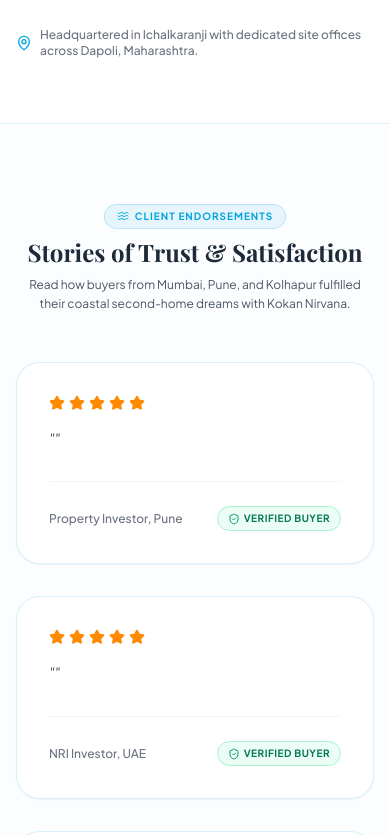
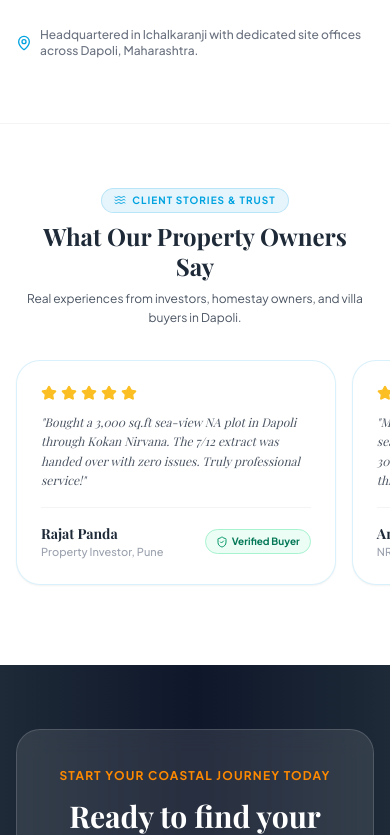
Before and after one commit to neuronexuspvtltd/kokan-nirvana-, a React (Vite) app: page /about in a window 390 px wide. Shown: the part 1149-1984 px from the top of the page. Built offline with nearby package versions, Linux system fonts and the light colour scheme; a web font is replaced by a local one.

Commit message:
Add horizontal side-by-side swipeable mobile cards for WhyUs, Services, Testimonials, and Blog sections

```diff
--- a/src/components/BlogSection.jsx
+++ b/src/components/BlogSection.jsx
@@ -13,7 +13,7 @@ export default function BlogSection({ hideHeader = false }) {
   }, []);
 
   return (
-    <section id="blog" className={`${hideHeader ? 'pt-6 sm:pt-12 pb-16 sm:pb-24' : 'py-16 sm:py-20 lg:py-28'} bg-white relative`}>
+    <section id="blog" className={`${hideHeader ? 'pt-6 sm:pt-12 pb-16 sm:pb-24' : 'py-16 sm:py-20 lg:py-28'} bg-white relative overflow-hidden`}>
       <div className="max-w-7xl mx-auto px-4 sm:px-6 lg:px-8">
 
         {!hideHeader && (
@@ -24,13 +24,15 @@ export default function BlogSection({ hideHeader = false }) {
           />
         )}
 
-        <div className={`grid grid-cols-1 md:grid-cols-2 lg:grid-cols-3 gap-6 sm:gap-8 ${hideHeader ? 'mt-2 sm:mt-6' : 'mt-10 sm:mt-12'}`}>
+        {/* On Mobile: Horizontal Swipeable Carousel | On Desktop: Standard Grid */}
+        <div className={`flex md:grid grid-cols-1 md:grid-cols-2 lg:grid-cols-3 gap-4 sm:gap-6 lg:gap-8 overflow-x-auto md:overflow-visible snap-x snap-mandatory scrollbar-none -mx-4 px-4 sm:mx-0 sm:px-0 pb-4 md:pb-0 ${hideHeader ? 'mt-2 sm:mt-6' : 'mt-8 sm:mt-12'}`}>
           {blogPosts.map((post) => (
-            <BlogCard
-              key={post.id}
-              post={post}
-              onReadMore={(p) => setSelectedPost(p)}
-            />
+            <div key={post.id} className="w-[82vw] max-w-[320px] md:w-auto flex-shrink-0 snap-center h-full">
+              <BlogCard
+                post={post}
+                onReadMore={(p) => setSelectedPost(p)}
+              />
+            </div>
           ))}
         </div>
       </div>
--- a/src/components/ServicesSection.jsx
+++ b/src/components/ServicesSection.jsx
@@ -11,7 +11,7 @@ export default function ServicesSection({ onSelectService, hideHeader = false })
   }, []);
 
   return (
-    <section id="services" className={`${hideHeader ? 'pt-6 sm:pt-12 pb-16 sm:pb-24' : 'py-16 sm:py-20 lg:py-28'} bg-sand-50 relative`}>
+    <section id="services" className={`${hideHeader ? 'pt-6 sm:pt-12 pb-16 sm:pb-24' : 'py-16 sm:py-20 lg:py-28'} bg-sand-50 relative overflow-hidden`}>
       <div className="max-w-7xl mx-auto px-4 sm:px-6 lg:px-8">
 
         {!hideHeader && (
@@ -22,13 +22,15 @@ export default function ServicesSection({ onSelectService, hideHeader = false })
           />
         )}
 
-        <div className={`grid grid-cols-1 md:grid-cols-2 lg:grid-cols-3 gap-6 sm:gap-8 ${hideHeader ? 'mt-2 sm:mt-6' : 'mt-10 sm:mt-12'}`}>
+        {/* On Mobile: Horizontal Swipeable Carousel | On Desktop: Standard Grid */}
+        <div className={`flex md:grid grid-cols-1 md:grid-cols-2 lg:grid-cols-3 gap-4 sm:gap-6 lg:gap-8 overflow-x-auto md:overflow-visible snap-x snap-mandatory scrollbar-none -mx-4 px-4 sm:mx-0 sm:px-0 pb-4 md:pb-0 ${hideHeader ? 'mt-2 sm:mt-6' : 'mt-8 sm:mt-12'}`}>
           {services.map((service) => (
-            <ServiceCard
-              key={service.id}
-              service={service}
-              onSelect={onSelectService}
-            />
+            <div key={service.id} className="w-[82vw] max-w-[320px] md:w-auto flex-shrink-0 snap-center h-full">
+              <ServiceCard
+                service={service}
+                onSelect={onSelectService}
+              />
+            </div>
           ))}
         </div>
       </div>
--- a/src/components/TestimonialsSection.jsx
+++ b/src/components/TestimonialsSection.jsx
@@ -5,42 +5,42 @@ import { Star, ShieldCheck } from 'lucide-react';
 
 export default function TestimonialsSection() {
   return (
-    <section className="py-20 lg:py-28 bg-brand-cyan-tint/30 relative border-t border-brand-cyan/10">
+    <section className="py-16 sm:py-20 lg:py-28 bg-sand-50 relative overflow-hidden border-t border-gray-100">
       <div className="max-w-7xl mx-auto px-4 sm:px-6 lg:px-8">
         <SectionHeading
-          tag="Client Endorsements"
-          title="Stories of Trust & Satisfaction"
-          subtitle="Read how buyers from Mumbai, Pune, and Kolhapur fulfilled their coastal second-home dreams with Kokan Nirvana."
+          tag="Client Stories & Trust"
+          title="What Our Property Owners Say"
+          subtitle="Real experiences from investors, homestay owners, and villa buyers in Dapoli."
         />
 
-        <div className="grid grid-cols-1 md:grid-cols-3 gap-8 mt-12">
-          {TESTIMONIALS_DATA.map((item, index) => (
-            <div
-              key={index}
-              className="p-8 rounded-3xl bg-white border border-brand-cyan/15 shadow-sm hover:shadow-brand-lg hover:border-brand-cyan/40 transition-all duration-300 flex flex-col justify-between"
-            >
-              <div className="space-y-4">
-                <div className="flex items-center gap-1 text-brand-orange">
-                  {[...Array(item.rating)].map((_, i) => (
+        {/* On Mobile: Horizontal Swipeable Carousel | On Desktop: Standard Grid */}
+        <div className="mt-8 sm:mt-12 flex md:grid grid-cols-1 md:grid-cols-3 gap-4 sm:gap-6 lg:gap-8 overflow-x-auto md:overflow-visible snap-x snap-mandatory scrollbar-none -mx-4 px-4 sm:mx-0 sm:px-0 pb-4 md:pb-0">
+          {TESTIMONIALS_DATA.map((t) => (
+            <div key={t.id} className="w-[82vw] max-w-[320px] md:w-auto flex-shrink-0 snap-center h-full">
+              <div className="bg-white p-6 sm:p-8 rounded-3xl border border-brand-cyan/15 shadow-sm space-y-4 flex flex-col justify-between h-full">
+                <div className="space-y-3">
+                  <div className="flex items-center gap-1 text-amber-400">
+                    {[...Array(t.rating)].map((_, i) => (
                       <Star key={i} className="w-4 h-4 fill-current" />
                     ))}
                   </div>
 
-                <p className="text-gray-700 text-sm sm:text-base italic leading-relaxed font-sans">
-                  "{item.quote}"
+                  <p className="text-xs sm:text-sm text-gray-600 italic leading-relaxed font-serif">
+                    "{t.text}"
                   </p>
                 </div>
 
-              <div className="mt-8 pt-6 border-t border-gray-100 flex items-center justify-between">
+                <div className="pt-4 border-t border-gray-100 flex items-center justify-between">
                   <div>
-                  <h4 className="font-serif font-bold text-brand-slate text-base">{item.author}</h4>
-                  <p className="text-xs text-gray-500 font-medium">{item.role}</p>
+                    <h4 className="font-serif font-bold text-sm text-brand-slate">{t.name}</h4>
+                    <span className="text-[11px] text-gray-400 font-medium block">{t.role}</span>
                   </div>
 
-                <span className="inline-flex items-center gap-1 text-[10px] font-bold uppercase tracking-wider text-emerald-700 bg-emerald-50 px-2.5 py-1 rounded-full border border-emerald-200">
+                  <span className="text-[10px] font-bold text-emerald-700 bg-emerald-50 px-2.5 py-1 rounded-full border border-emerald-200 flex items-center gap-1">
                     <ShieldCheck className="w-3 h-3 text-emerald-600" />
-                  Verified Buyer
+                    <span>Verified Buyer</span>
                   </span>
+                </div>
               </div>
             </div>
           ))}
--- a/src/components/WhyUs.jsx
+++ b/src/components/WhyUs.jsx
@@ -49,7 +49,7 @@ export default function WhyUs() {
   ];
 
   return (
-    <section className="py-20 bg-brand-cyan-tint/30 relative border-t border-b border-brand-cyan/10">
+    <section className="py-16 sm:py-20 bg-brand-cyan-tint/30 relative border-t border-b border-brand-cyan/10 overflow-hidden">
       <div className="max-w-7xl mx-auto px-4 sm:px-6 lg:px-8">
         <SectionHeading
           tag="The Kokan Nirvana Difference"
@@ -57,27 +57,28 @@ export default function WhyUs() {
           subtitle="A refined approach to coastal real estate built on transparency, craftsmanship, and regional authority."
         />
 
-        <div className="grid grid-cols-1 md:grid-cols-2 lg:grid-cols-3 gap-8 mt-12">
+        {/* On Mobile: Horizontal Swipeable Carousel | On Desktop: Standard Grid */}
+        <div className="mt-8 sm:mt-12 flex md:grid grid-cols-1 md:grid-cols-2 lg:grid-cols-3 gap-4 sm:gap-6 lg:gap-8 overflow-x-auto md:overflow-visible snap-x snap-mandatory scrollbar-none -mx-4 px-4 sm:mx-0 sm:px-0 pb-4 md:pb-0">
           {pillars.map((item, index) => {
             const Icon = item.icon;
             return (
               <div
                 key={index}
-                className="group p-8 rounded-3xl bg-white border border-brand-cyan/15 shadow-sm hover:shadow-brand-lg hover:border-brand-cyan/40 transition-all duration-300 transform hover:-translate-y-1 flex flex-col justify-between"
+                className="w-[82vw] max-w-[320px] md:w-auto flex-shrink-0 snap-center h-full group p-6 sm:p-8 rounded-3xl bg-white border border-brand-cyan/15 shadow-sm hover:shadow-brand-lg hover:border-brand-cyan/40 transition-all duration-300 flex flex-col justify-between"
               >
                 <div>
-                  <div className={`w-14 h-14 rounded-2xl ${item.bg} ${item.color} flex items-center justify-center mb-6 group-hover:scale-110 transition-transform duration-300`}>
-                    <Icon className="w-7 h-7" />
+                  <div className={`w-12 h-12 sm:w-14 sm:h-14 rounded-2xl ${item.bg} ${item.color} flex items-center justify-center mb-4 sm:mb-6 group-hover:scale-110 transition-transform duration-300`}>
+                    <Icon className="w-6 h-6 sm:w-7 sm:h-7" />
                   </div>
-                  <h3 className="font-serif text-2xl font-bold text-brand-slate mb-3 group-hover:text-brand-cyan transition-colors">
+                  <h3 className="font-serif text-xl sm:text-2xl font-bold text-brand-slate mb-2.5 group-hover:text-brand-cyan transition-colors">
                     {item.title}
                   </h3>
-                  <p className="text-gray-600 text-sm leading-relaxed font-sans">
+                  <p className="text-gray-600 text-xs sm:text-sm leading-relaxed font-sans">
                     {item.description}
                   </p>
                 </div>
 
-                <div className="mt-6 pt-4 border-t border-gray-100 flex items-center text-xs font-bold uppercase tracking-wider text-brand-cyan group-hover:text-brand-orange transition-colors">
+                <div className="mt-5 pt-3.5 border-t border-gray-100 flex items-center text-xs font-bold uppercase tracking-wider text-brand-cyan group-hover:text-brand-orange transition-colors">
                   <span>Learn More</span>
                   <span className="ml-2 group-hover:translate-x-1 transition-transform">→</span>
                 </div>
```
Lines whose indentation alone changed are shown as unchanged.
